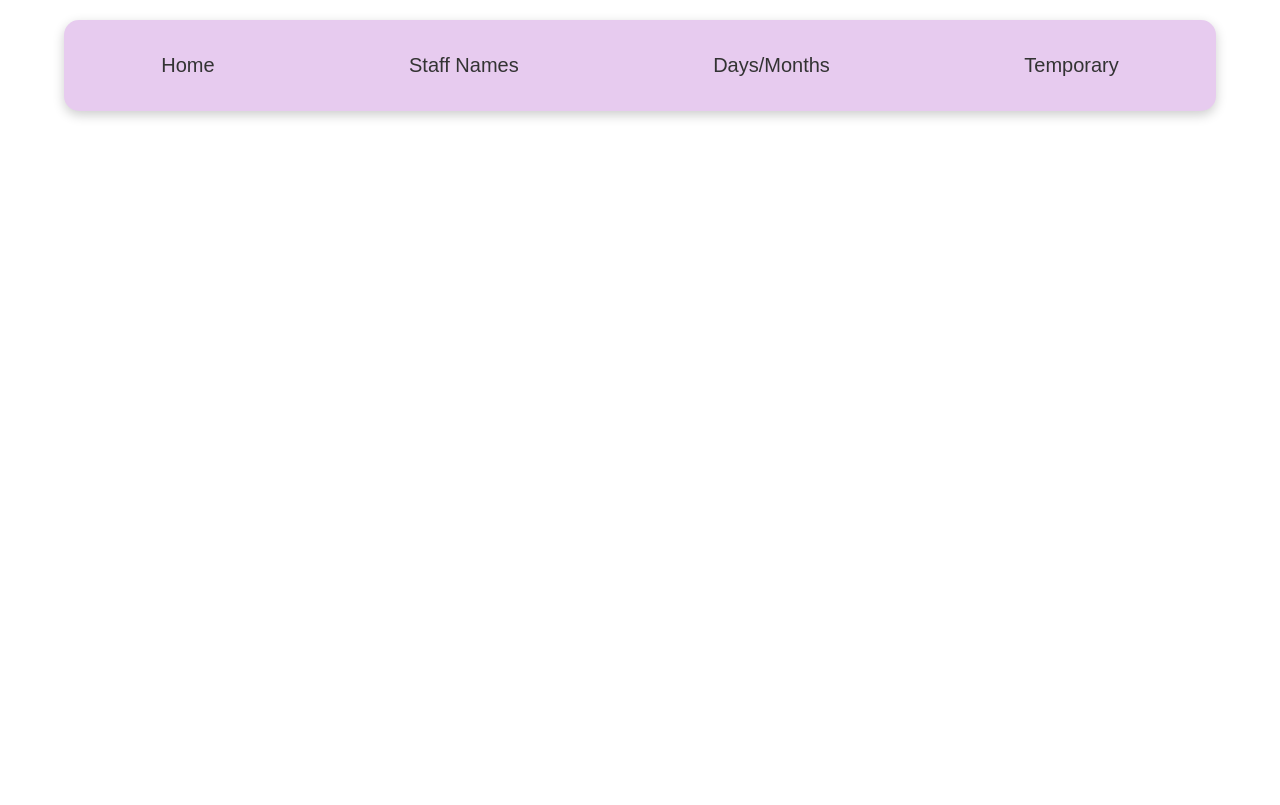
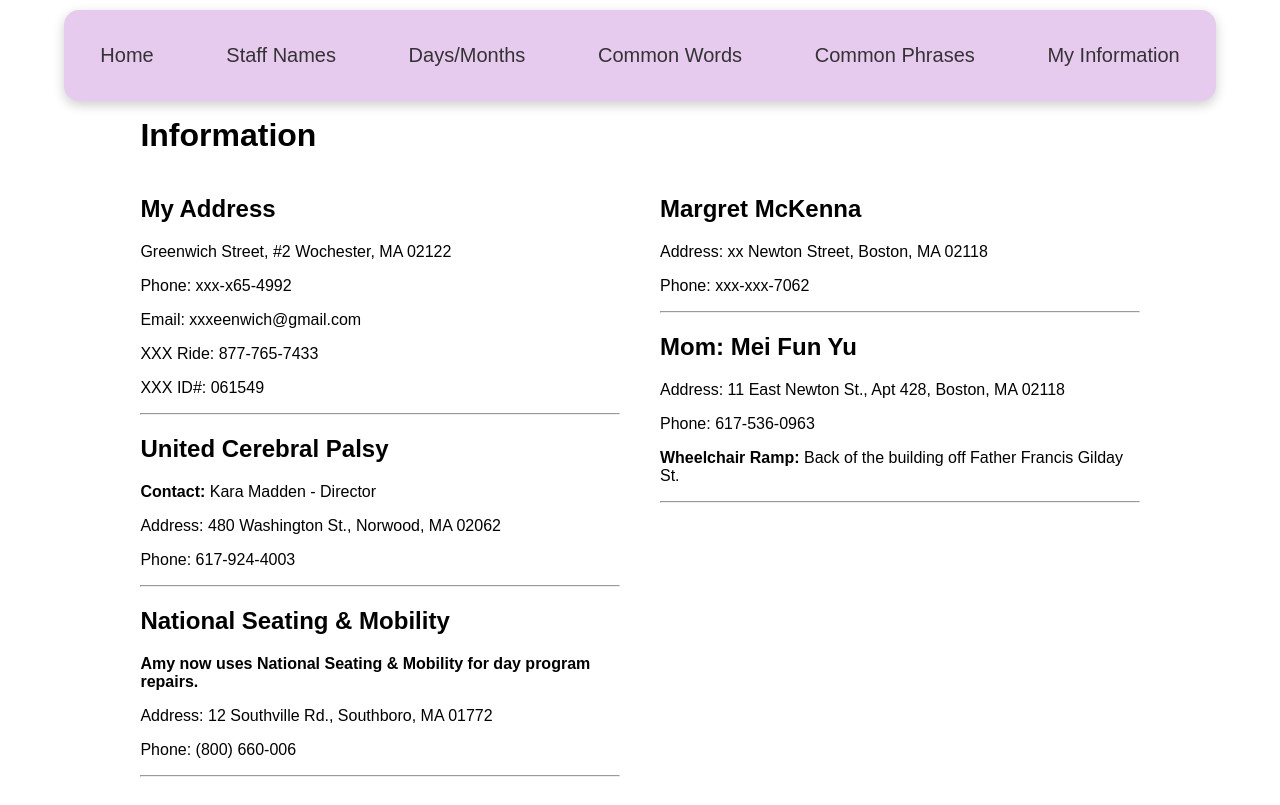
Before and after one commit to maddiecoco/AdaptiveVisionaries, a React (Create React App) app: page /Information in a window 1280 px wide. Built offline with nearby package versions, Linux system fonts and the light colour scheme; the HTML template or start-up script is replaced by a standard one.

Commit message:
Updates to add more pages

```diff
--- a/src/App.js
+++ b/src/App.js
@@ -3,10 +3,12 @@ import React, { useState } from 'react';
 import { Routes, Route } from 'react-router-dom';
 import HomeButtons from './components/HomePage/HomeButtons';
 import TextToSpeech from './components/TextToSpeech/TextToSpeech';
-import Temporary from './components/ButtonPages/Temporary';
+import CommonPhrases from './components/ButtonPages/CommonPhrases';
+import CommonWords from './components/ButtonPages/CommonWords';
 import TopBar from './components/NavBar/TopBar';
 import StaffNames from './components/ButtonPages/StaffNames';
 import DayMonths from './components/ButtonPages/DayMonths';
+import InformationPage from './components/InformationPage/InformationPage';
 
 function App() {
   const [inputValue, setInputValue] = useState('');
@@ -25,7 +27,7 @@ function App() {
           }
         />
         <Route
-          path="/staffnames"
+          path="/StaffNames"
           element={
             <>
               <StaffNames inputValue={inputValue} setInputValue={setInputValue} />
@@ -34,7 +36,7 @@ function App() {
           }
         />
         <Route
-          path="/daymonths"
+          path="/DayMonths"
           element={
             <>
               <DayMonths inputValue={inputValue} setInputValue={setInputValue} />
@@ -43,11 +45,28 @@ function App() {
           }
         />
         <Route
-          path="/temporary"
+          path="/CommonWords"
           element={
             <>
-              <Temporary inputValue={inputValue} setInputValue={setInputValue} />
+              <CommonWords inputValue={inputValue} setInputValue={setInputValue} />
               <TextToSpeech text={inputValue} />
+            </>
+          }
+        />
+        <Route
+          path="/CommonPhrases"
+          element={
+            <>
+              <CommonPhrases inputValue={inputValue} setInputValue={setInputValue} />
+              <TextToSpeech text={inputValue} />
+            </>
+          }
+        />
+        <Route
+          path="/Information"
+          element={
+            <>
+              <InformationPage inputValue={inputValue} setInputValue={setInputValue} />
             </>
           }
         />
--- a/src/components/Button/MyButton.css
+++ b/src/components/Button/MyButton.css
@@ -27,6 +27,14 @@
 .button-container-2{
   display: grid;
   grid-template-columns: repeat(4, 1fr); /* 8 buttons per row */
+  gap: 10px; /* Space between buttons */
+  padding: 10px; /* Padding around the button container */
+  /* border:3px solid pink; */
+  flex-grow: 1;
+}
+.button-container-3{
+  display: grid;
+  grid-template-columns: repeat(6, 1fr); /* 8 buttons per row */
   gap: 10px; /* Space between buttons */
   padding: 10px; /* Padding around the button container */
   /* border:3px solid pink; */
--- a/src/components/ButtonPages/Temporary.js
+++ b/src/components/ButtonPages/CommonPhrases.js
@@ -1,7 +1,7 @@
 import React from 'react';
 import '../Button/MyButton.css';
 
-const Temporary = ({ inputValue, setInputValue }) => {
+const CommonPhrases = ({ inputValue, setInputValue }) => {
 
   // Array of phrases
   const phrases = [
@@ -9,19 +9,16 @@ const Temporary = ({ inputValue, setInputValue }) => {
     "Would you please",
     "Thank you",
     "How are you?",
-    "Jerk!",
     "I don't know",
-    "Bathroom",
     "Charge my chair",
-    "Doctor",
-    "Dentist",
     "Go to my mother's",
-    "Ride",
-    "Tighten",
-    "Van",
-    "Velcro",
-    "Uncomfortable",
-    "Wheelchair"
+    "May I have two paper towels please?",
+    "Cold pack please!",
+    "Heating pad please!",
+    "Please get the nurse when I am on the mat.",
+    "Put on my mask.",
+    "Fix my tray.",
+    "I need a boost"
   ];
 
   // Function to append phrases to inputValue
@@ -38,7 +35,7 @@ const Temporary = ({ inputValue, setInputValue }) => {
         readOnly // Prevent user from typing manually
       />
 
-      <div className="button-container-2">
+      <div className="button-container-3">
         {/* Dynamically generate buttons for each phrase */}
         {phrases.map((phrase, index) => (
           <button key={index} className="my-button" onClick={() => handlePhraseClick(phrase)}>
@@ -50,4 +47,4 @@ const Temporary = ({ inputValue, setInputValue }) => {
   );
 };
 
-export default Temporary;
+export default CommonPhrases;
--- /dev/null
+++ b/src/components/ButtonPages/CommonWords.js
@@ -0,0 +1,46 @@
+import React from 'react';
+import '../Button/MyButton.css';
+
+const CommonWords = ({ inputValue, setInputValue }) => {
+
+  // Array of words
+  const words = [
+    "Jerk!",
+    "Bathroom",
+    "Doctor",
+    "Dentist",
+    "Ride",
+    "Tighten",
+    "Van",
+    "Velcro",
+    "Uncomfortable",
+    "Wheelchair"
+  ];
+
+  // Function to append phrases to inputValue
+  const handlePhraseClick = (words) => {
+    setInputValue(inputValue + " " + words); // Append the clicked phrase to inputValue
+  };
+
+  return (
+    <div className="container">
+      <input
+        type="text"
+        value={inputValue}
+        placeholder="Phrase will appear here."
+        readOnly // Prevent user from typing manually
+      />
+
+      <div className="button-container-3">
+        {/* Dynamically generate buttons for each phrase */}
+        {words.map((words, index) => (
+          <button key={index} className="my-button" onClick={() => handlePhraseClick(words)}>
+            {words}
+          </button>
+        ))}
+      </div>
+    </div>
+  );
+};
+
+export default CommonWords;
--- a/src/components/ButtonPages/DayMonths.js
+++ b/src/components/ButtonPages/DayMonths.js
@@ -4,20 +4,37 @@ import '../Button/MyButton.css';
 const DayMonths = ({ inputValue, setInputValue }) => {
 
   // Array of phrases
-  const phrases = [
+  const days = [
     "Monday",
     "Tuesday",
     "Wednesday",
     "Thursday",
     "Friday",
     "Saturday",
-    "Sunday"
+    "Sunday",
+  // ];
+  // const months = [
+    "January",
+    "Febuary",
+    "March",
+    "April",
+    "May",
+    "June",
+    "July",
+    "August",
+    "September",
+    "October",
+    "November",
+    "December"
   ];
 
   // Function to append phrases to inputValue
-  const handlePhraseClick = (phrase) => {
-    setInputValue(inputValue + " " + phrase); // Append the clicked phrase to inputValue
+  const handlePhraseClick = (days) => {
+    setInputValue(inputValue + " " + days); // Append the clicked phrase to inputValue
   };
+  // const handlePhraseClickMonths = (moths) => {
+  //   setInputValue(inputValue + " " + days); // Append the clicked phrase to inputValue
+  // };
 
   return (
     <div className="container">
@@ -27,14 +44,15 @@ const DayMonths = ({ inputValue, setInputValue }) => {
         placeholder="Phrase will appear here."
         readOnly // Prevent user from typing manually
       />
-      <div className="button-container">
+      <div className="button-container-3">
         {/* Dynamically generate buttons for each phrase */}
-        {phrases.map((phrase, index) => (
-          <button key={index} className="my-button" onClick={() => handlePhraseClick(phrase)}>
-            {phrase}
+        {days.map((days, index) => (
+          <button key={index} className="my-button" onClick={() => handlePhraseClick(days)}>
+            {days}
           </button>
         ))}
       </div>
+
     </div>
   );
 };
--- a/src/components/ButtonPages/StaffNames.js
+++ b/src/components/ButtonPages/StaffNames.js
@@ -4,7 +4,7 @@ import '../Button/MyButton.css';
 const StaffNames = ({ inputValue, setInputValue }) => {
 
   // Array of phrases
-  const phrases = [
+  const names = [
     "Kara",
     "Ron",
     "Mike",
@@ -27,8 +27,8 @@ const StaffNames = ({ inputValue, setInputValue }) => {
   ];
 
   // Function to append phrases to inputValue
-  const handlePhraseClick = (phrase) => {
-    setInputValue(inputValue + " " + phrase); // Append the clicked phrase to inputValue
+  const handlePhraseClick = (names) => {
+    setInputValue(inputValue + " " + names); // Append the clicked phrase to inputValue
   };
 
   return (
@@ -42,9 +42,9 @@ const StaffNames = ({ inputValue, setInputValue }) => {
 
       <div className="button-container-1">
         {/* Dynamically generate buttons for each phrase */}
-        {phrases.map((phrase, index) => (
-          <button key={index} className="my-button" onClick={() => handlePhraseClick(phrase)}>
-            {phrase}
+        {names.map((names, index) => (
+          <button key={index} className="my-button" onClick={() => handlePhraseClick(names)}>
+            {names}
           </button>
         ))}
       </div>
--- /dev/null
+++ b/src/components/InformationPage/InformationPage.js
@@ -0,0 +1,77 @@
+import React from 'react';
+
+const InformationPage = () => {
+    return (
+        <div
+            style={{
+                fontFamily: 'Arial, sans-serif',
+                padding: '20px',
+                marginTop: '80px',
+            }}
+        >
+            <h1>Information</h1>
+            <div
+                style={{
+                    display: 'flex',
+                    justifyContent: 'space-between',
+                }}
+            >
+                {/* Left Column */}
+                <div style={{ width: '48%' }}>
+                    <section>
+                        <h2>My Address</h2>
+                        <p>Greenwich Street, #2 Wochester, MA 02122</p>
+                        <p>Phone: xxx-x65-4992</p>
+                        <p>Email: xxxeenwich@gmail.com</p>
+                        <p>XXX Ride: 877-765-7433</p>
+                        <p>XXX ID#: 061549</p>
+                    </section>
+                    <hr />
+                    <section>
+                        <h2>United Cerebral Palsy</h2>
+                        <p>
+                            <strong>Contact:</strong> Kara Madden - Director
+                        </p>
+                        <p>Address: 480 Washington St., Norwood, MA 02062</p>
+                        <p>Phone: 617-924-4003</p>
+                    </section>
+                    <hr />
+                    <section>
+                        <h2>National Seating & Mobility</h2>
+                        <p>
+                            <b>
+                                Amy now uses National Seating & Mobility for day
+                                program repairs.
+                            </b>
+                        </p>
+                        <p>Address: 12 Southville Rd., Southboro, MA 01772</p>
+                        <p>Phone: (800) 660-006</p>
+                    </section>
+                    <hr />
+                </div>
+
+                {/* Right Column */}
+                <div style={{ width: '48%' }}>
+                    <section>
+                        <h2>Margret McKenna</h2>
+                        <p>Address: xx Newton Street, Boston, MA 02118</p>
+                        <p>Phone: xxx-xxx-7062</p>
+                    </section>
+                    <hr />
+                    <section>
+                        <h2>Mom: Mei Fun Yu</h2>
+                        <p>Address: 11 East Newton St., Apt 428, Boston, MA 02118</p>
+                        <p>Phone: 617-536-0963</p>
+                        <p>
+                            <strong>Wheelchair Ramp:</strong> Back of the
+                            building off Father Francis Gilday St.
+                        </p>
+                    </section>
+                    <hr />
+                </div>
+            </div>
+        </div>
+    );
+};
+
+export default InformationPage;
--- a/src/components/NavBar/TopBar.css
+++ b/src/components/NavBar/TopBar.css
@@ -7,7 +7,7 @@ body {
   .navbar {
     background-color: #e7cbef;
     position: fixed;
-    top: 20px; /* Adjusts how far below the top it floats */
+    top: 10px; /* Adjusts how far below the top it floats */
     left: 50%;
     transform: translateX(-50%);
     width: 90%; /* Controls the width */
--- a/src/components/NavBar/TopBar.js
+++ b/src/components/NavBar/TopBar.js
@@ -7,9 +7,11 @@ function TopBar() {
   return (
     <div className="navbar">
       <Link to="/">Home</Link>
-      <Link to="/staffnames">Staff Names</Link>
-      <Link to="/daymonths">Days/Months</Link>
-      <Link to="/temporary">Temporary</Link>
+      <Link to="/StaffNames">Staff Names</Link>
+      <Link to="/DayMonths">Days/Months</Link>
+      <Link to="/CommonWords">Common Words</Link>
+      <Link to="/CommonPhrases">Common Phrases</Link>
+      <Link to="/Information">My Information</Link>
     </div>
   );
 }
```
Also changed, not shown: src/components/InformationPage/InformationPage.css (added).
